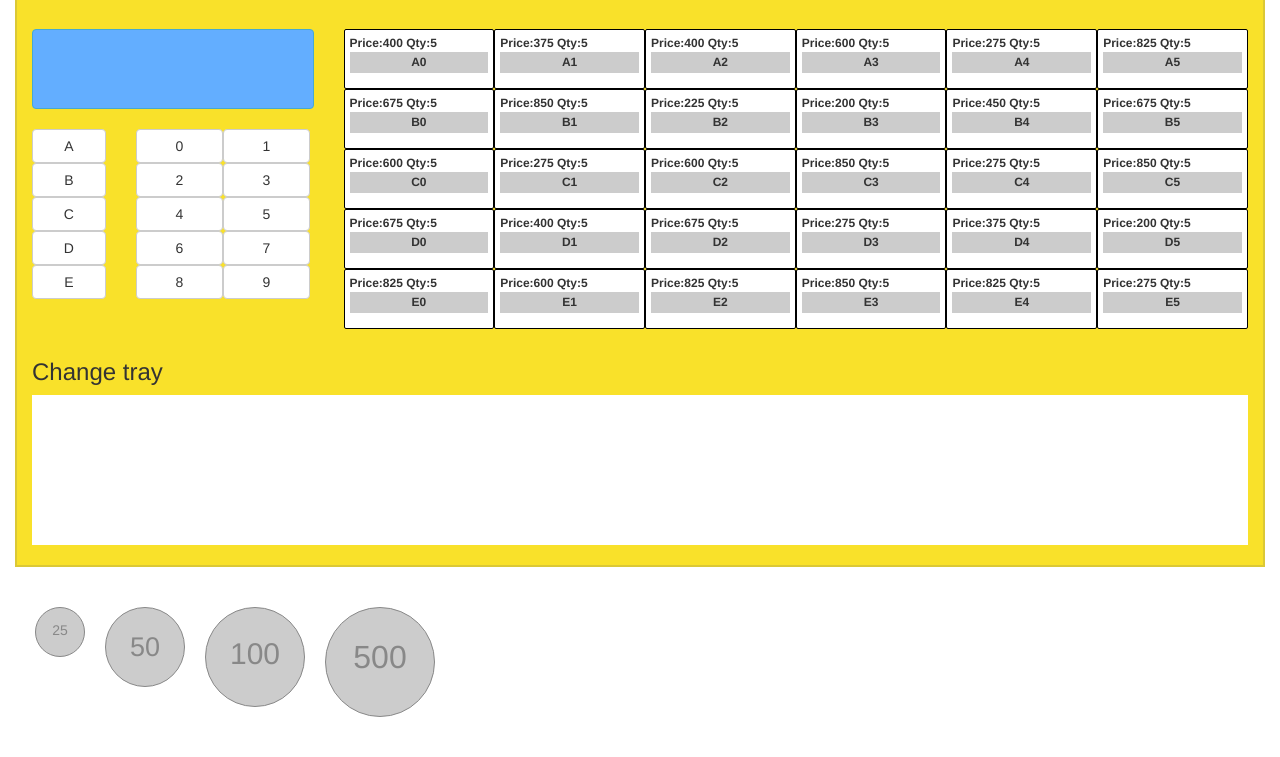
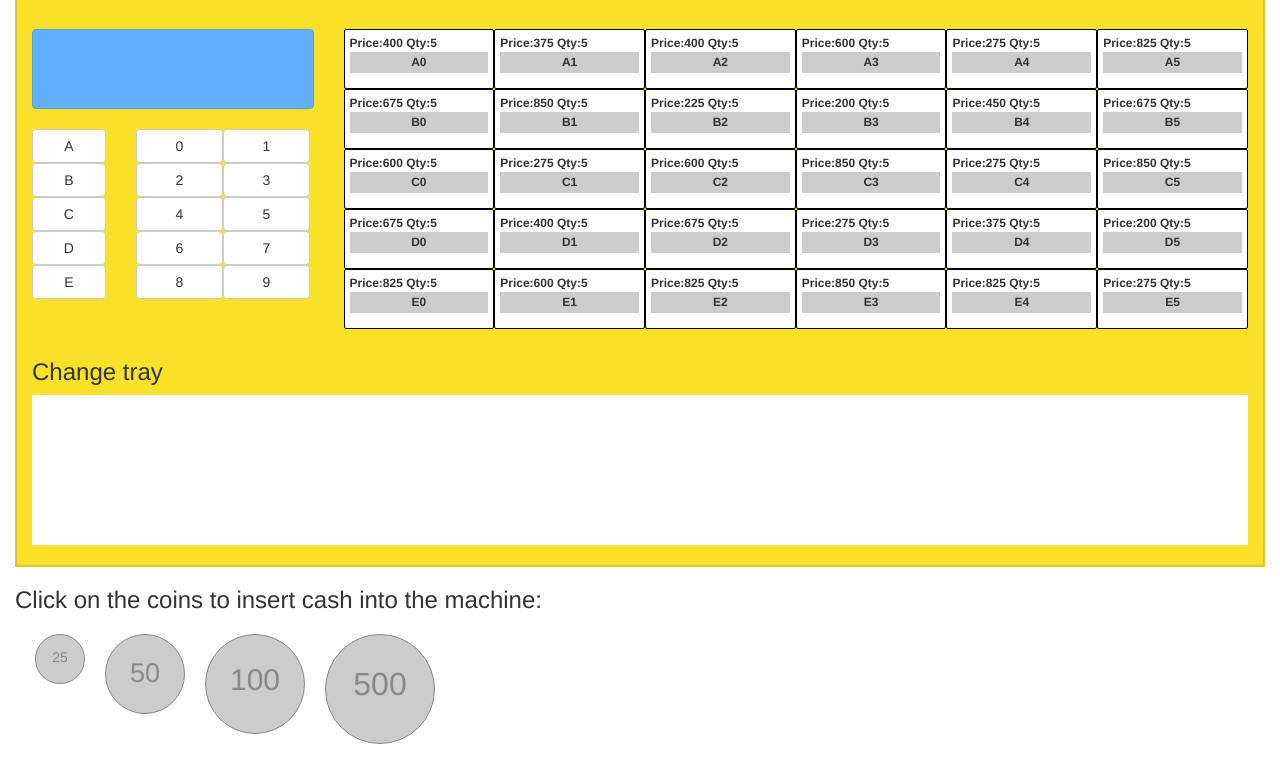
Before and after one commit to johnny-carmona/vending-machine, a plain HTML site: page index.html in a window 1280 px wide. Shown: the part 128-885 px from the top of the page. Drawn offline with Linux system fonts and the light colour scheme.

Commit message:
made minor change

```diff
--- a/css/vending_machine.css
+++ b/css/vending_machine.css
@@ -94,7 +94,7 @@ ul {
 }
 
 #coins{
-    padding: 40px 20px;
+    padding: 10px 20px;
     overflow: hidden;
 }
 #coins > a {
--- a/index.html
+++ b/index.html
@@ -98,6 +98,7 @@
             </div>
             <div class="row">
                 <div class="col-xs-12">
+                    <h3>Click on the coins to insert cash into the machine:</h3>
                     <div id="coins">
                         <a class="coin-25" href="#" data-value="25">
                         </a>
```
